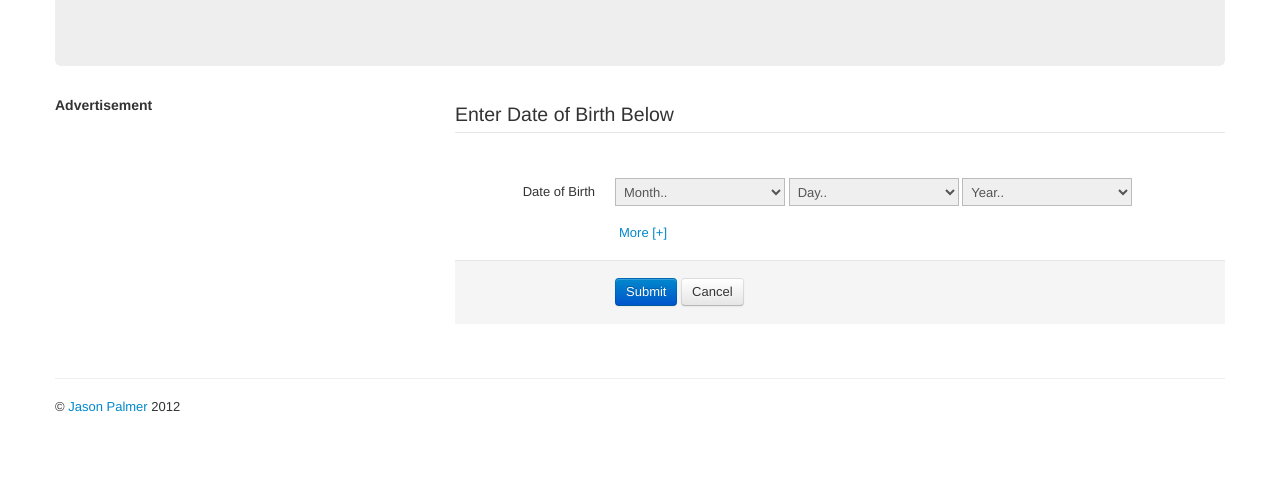
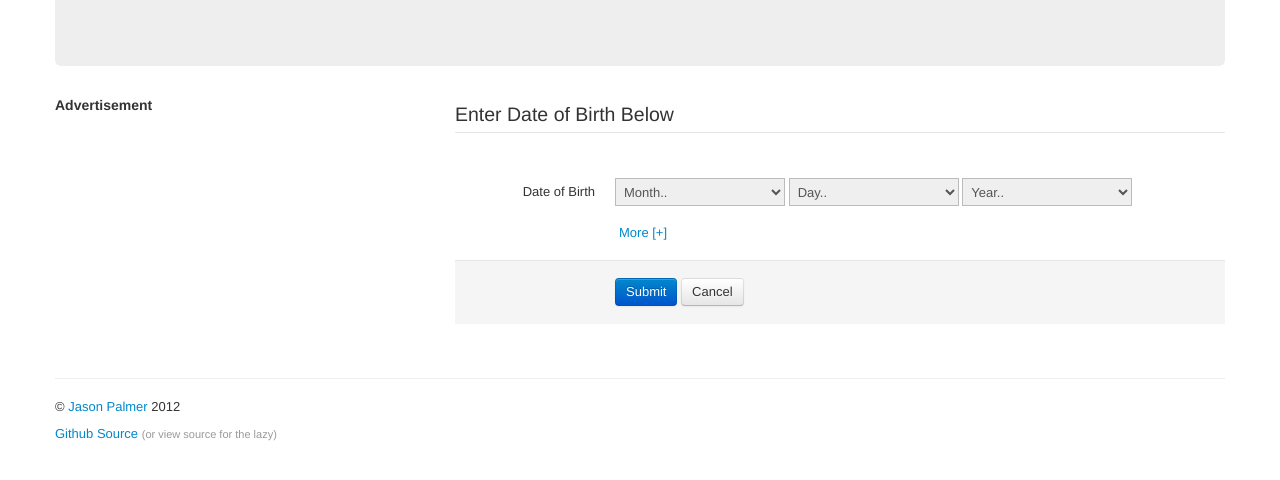
Before and after one commit to palmerj3/dayssincebirth-dot-com, a plain HTML site: page index.html in a window 1280 px wide. Shown: the part 150-630 px from the top of the page. Drawn offline with Linux system fonts and the light colour scheme.

Commit message:
Added link to github source because that's the kind of guy I am

```diff
--- a/index.html
+++ b/index.html
@@ -136,6 +136,7 @@
 
       <footer>
         <p>&copy; <a href="http://www.jason-palmer.com/" target="_blank">Jason Palmer</a> 2012</p>
+        <p><a href="https://github.com/palmerj3/dayssincebirth-dot-com" target="_blank">Github Source</a> <small>(or view source for the lazy)</small></p>
       </footer>
 
     </div>
```
